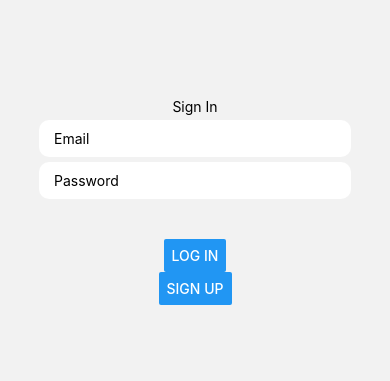
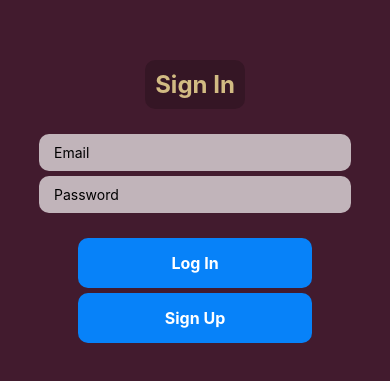
Before and after one commit to dylan-sacco/Enterprise-Project, a React Native app in the folder yarnCreateExpo/: screen /SignIn in a window 390 px wide. Shown: the part 221-602 px from the top of the page. Built offline with nearby package versions, Linux system fonts and the light colour scheme.

Commit message:
simple styleing

```diff
--- a/yarnCreateExpo/App.js
+++ b/yarnCreateExpo/App.js
@@ -66,7 +66,7 @@ function ShoppingNavigator() {
 }
 function HomeTabs() {
   return (
-    <Tab.Navigator screenOptions={{ headerShown: false }}>
+    <Tab.Navigator screenOptions={{ headerShown: false}}>
       <Tab.Screen name="Profile" component={SettingsNavigator} />
       <Tab.Screen name="HomeStack" component={ShoppingNavigator} />
       <Tab.Screen name="Cart" component={CheckoutNavigator} />
--- a/yarnCreateExpo/pages/accountPage.js
+++ b/yarnCreateExpo/pages/accountPage.js
@@ -1,6 +1,8 @@
 import React from "react";
-import { ScrollView, Text, TouchableOpacity } from "react-native";
+import { ScrollView, Text, TouchableOpacity, StyleSheet } from "react-native";
 import { AuthContext } from "../auth/AuthContext";
+
+import { COLORS } from "../styles/styles";
 
 //--------------------START OF ACCOUNT SETTINGS FUNCTION--------------------
 function Account({ navigation }) {
--- a/yarnCreateExpo/pages/signinpage.js
+++ b/yarnCreateExpo/pages/signinpage.js
@@ -1,8 +1,10 @@
 import React, { useContext, useState } from "react";
-import { SafeAreaView, KeyboardAvoidingView, StyleSheet, Text, View, TextInput, Button } from "react-native";
+import { SafeAreaView, KeyboardAvoidingView, StyleSheet, Text, View, TextInput, Button, TouchableOpacity } from "react-native";
 import { auth, app } from '../firebaseConfig';
 import { createUserWithEmailAndPassword, signInWithEmailAndPassword } from "firebase/auth";
 import { AuthContext } from "../auth/AuthContext";
+
+import { COLORS } from "../styles/styles";
 
 //--------------------START OF SIGNIN FUNCTION--------------------
 
@@ -51,7 +53,9 @@ function SignIn() {
 
   return (
     <KeyboardAvoidingView style={styles.container} behavior="padding">
-      <Text>Sign In</Text>
+      <Text
+      style={styles.heading}
+      >Sign In</Text>
 
       <View style={styles.inputContainer}>
         <TextInput
@@ -67,11 +71,16 @@ function SignIn() {
           style={styles.input}
           secureTextEntry
         />
+        {emailError ? <Text style={{ color: "red" }}>{emailError}</Text> : null}
       </View>
-      {emailError ? <Text style={{ color: "red" }}>{emailError}</Text> : null}
+
       <View style={styles.buttonContainer}>
-        <Button title="Log In" onPress={signin} style={styles.button} />
-        <Button title="Sign Up" onPress={signup} style={styles.button} />
+        <TouchableOpacity onPress={signin} style={styles.button} >
+          <Text style={styles.buttonText}>Log In</Text>
+        </TouchableOpacity>
+        <TouchableOpacity onPress={signup} style={styles.button}>
+          <Text style={styles.buttonText}>Sign Up</Text>
+        </TouchableOpacity>
       </View>
     </KeyboardAvoidingView>
   );
@@ -84,12 +93,25 @@ const styles = StyleSheet.create({
     flex: 1,
     justifyContent: 'center',
     alignItems: 'center',
+    backgroundColor: COLORS.DarkMauve
+
+  },
+  heading: {
+    padding: 10,
+    borderRadius: 10,
+    overflow: 'hidden',
+    fontSize: 24,
+    fontWeight: 'bold',
+    marginBottom: 20,
+    textAlign: 'center',
+    color: COLORS.L1,
+    backgroundColor: '#00000033',
   },
   inputContainer: {
     width: '80%'
   },
   input: {
-    backgroundColor: 'white',
+    backgroundColor: '#fffa',
     paddingHorizontal: 15,
     paddingVertical: 10,
     borderRadius: 10,
@@ -99,7 +121,7 @@ const styles = StyleSheet.create({
     width: '60%',
     justifyContent: 'center',
     alignItems: 'center',
-    marginTop: 40,
+    marginTop: 20,
   },
   button: {
     backgroundColor: '#0782F9',
@@ -107,6 +129,7 @@ const styles = StyleSheet.create({
     padding: 15,
     borderRadius: 10,
     alignItems: 'center',
+    marginTop: 5,
   },
   buttonOutline: {
     backgroundColor: 'white',
--- a/yarnCreateExpo/pages/welcomePage.js
+++ b/yarnCreateExpo/pages/welcomePage.js
@@ -5,7 +5,8 @@ import { styles } from "../styles/styles";
 //--------------------START OF WELCOME FUNCTION--------------------
 function Welcome({ navigation }) {
   let navToShop = () => {
-    navigation.navigate('HomeTabs' , { screen: 'HomeStack' })
+    navigation.push('HomeTabs' , { screen: 'HomeStack' })
+
   };
     return (
       <ScrollView contentContainerStyle={styles.container}>
--- a/yarnCreateExpo/styles/styles.js
+++ b/yarnCreateExpo/styles/styles.js
@@ -1,4 +1,15 @@
 import { SafeAreaView, KeyboardAvoidingView, StyleSheet, Text, View, Image, Platform, ScrollView, Button, TouchableOpacity, TextInput, } from "react-native";
+
+export const COLORS = {
+  D2: "#b59496",
+  D1: "#9a7c7e",
+  Mauve: "#826061",
+  DarkMauve: "#421b2e",
+  L3: "#a48279",
+  L2: "#b39887",
+  L1: "#d2bb83",
+
+}
 
 const styles = StyleSheet.create({
     container: {
```
